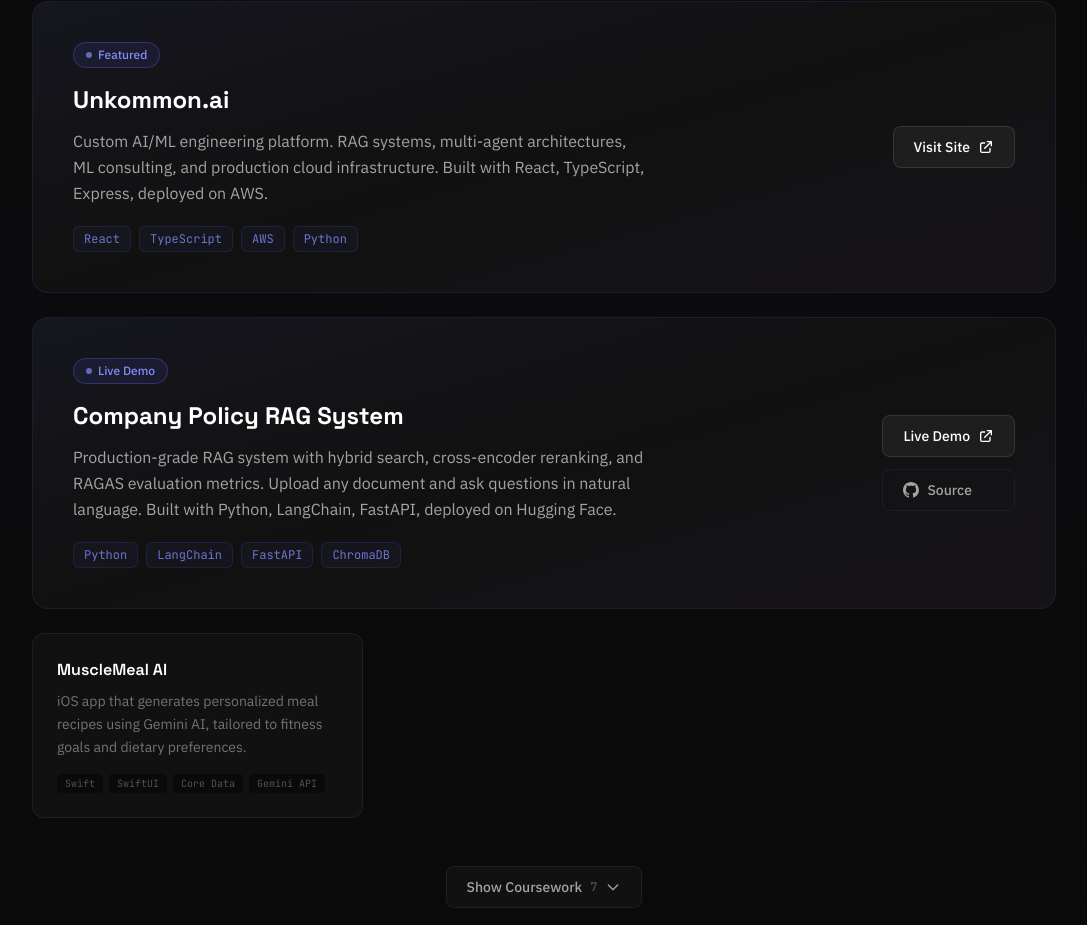
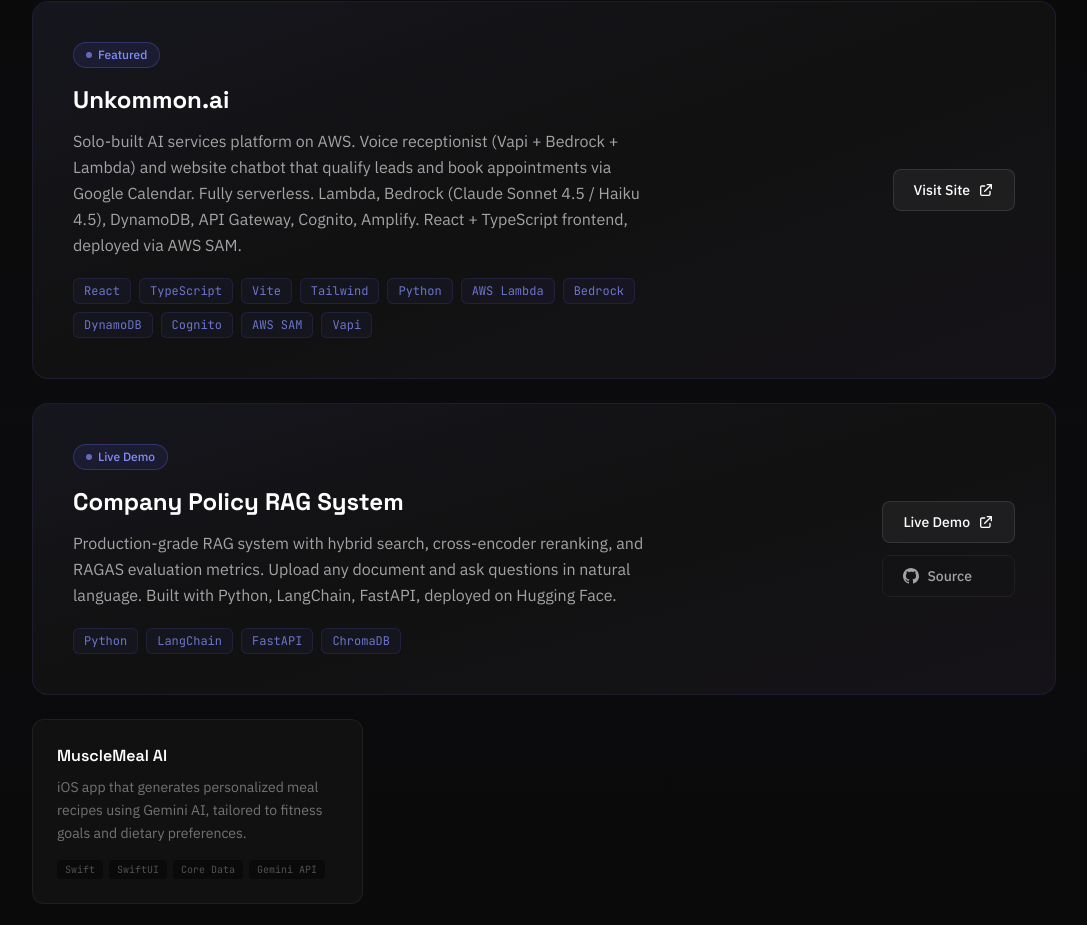
Before and after one commit to medysaly/mehdi-portfolio, a Next.js app: page / in a window 1280 px wide. Shown: the part 3100-4025 px from the top of the page, without its empty margins (96-1183 px from the left). Built offline with nearby package versions, Linux system fonts and the light colour scheme.

Commit message:
Refine Unkommon project description with specific AWS services and stack

```diff
--- a/src/components/Projects.tsx
+++ b/src/components/Projects.tsx
@@ -8,8 +8,20 @@
   {
     title: "Unkommon.ai",
     description:
-      "Custom AI/ML engineering platform. RAG systems, multi-agent architectures, ML consulting, and production cloud infrastructure. Built with React, TypeScript, Express, deployed on AWS.",
-    stack: ["React", "TypeScript", "AWS", "Python"],
+      "Solo-built AI services platform on AWS. Voice receptionist (Vapi + Bedrock + Lambda) and website chatbot that qualify leads and book appointments via Google Calendar. Fully serverless. Lambda, Bedrock (Claude Sonnet 4.5 / Haiku 4.5), DynamoDB, API Gateway, Cognito, Amplify. React + TypeScript frontend, deployed via AWS SAM.",
+    stack: [
+      "React",
+      "TypeScript",
+      "Vite",
+      "Tailwind",
+      "Python",
+      "AWS Lambda",
+      "Bedrock",
+      "DynamoDB",
+      "Cognito",
+      "AWS SAM",
+      "Vapi",
+    ],
     link: "https://unkommon.ai",
     badge: "Featured",
   },
```
